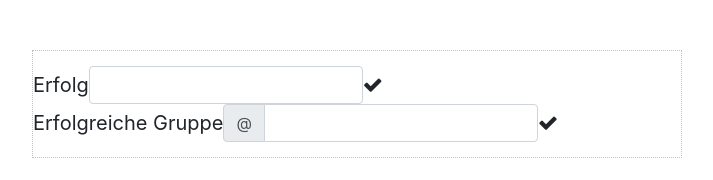
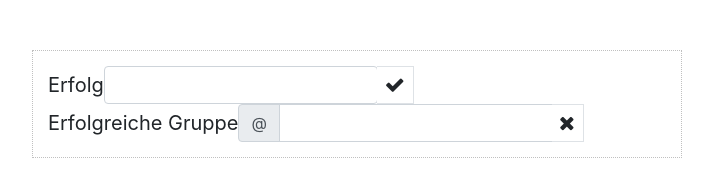
Before and after one commit to joergkrause/bootstrap4-kurz-und-gut, a website: page beispiele/Form_Success.html in a window 1280 px wide. Shown: the whole page, without its empty margins (283-996 px from the left). Drawn offline with nearby package versions, Linux system fonts and the light colour scheme.

Commit message:
Some fixes

```diff
--- a/beispiele/Form_Success.html
+++ b/beispiele/Form_Success.html
@@ -1,5 +1,6 @@
 <!DOCTYPE html>
 <html>
+
 <head>
   <title>Forms</title>
   <meta charset="utf-8" />
@@ -9,14 +10,16 @@
   <script src="../node_modules/bootstrap/dist/js/bootstrap.js"></script>
   <link href="../res/sample.css" rel="stylesheet" type="text/css" />
 </head>
+
 <body>
   <div class="container sample sample-form">
-    <div class="row">
     <form class="form-inline">
       <div class="form-group has-feedback">
         <label class="form-control-label" for="inputSuccess4">Erfolg</label>
         <input type="text" class="form-control" id="inputSuccess4" aria-describedby="inputSuccess4Status">
-          <span class="fa fa-check form-control-feedback" aria-hidden="true"></span>
+        <div class="input-group-append border-left-0 bg-white border">
+          <span class="fa fa-check form-control-feedback p-2" aria-hidden="true"></span>
+        </div>
         <span id="inputSuccess4Status" class="sr-only">(Erfolg)</span>
       </div>
     </form>
@@ -27,14 +30,15 @@
           <div class="input-group-prepend">
             <span class="input-group-text">@</span>
           </div>
-            <input type="text" class="form-control" id="inputGroupSuccess3"
-                   aria-describedby="inputGroupSuccess3Status">
+          <input type="text" class="form-control border-right-0" id="inputGroupSuccess3" aria-describedby="inputGroupSuccess3Status">
+          <div class="input-group-append border-left-0 bg-white border">
+            <span class="fa fa-close form-control-feedback p-2" aria-hidden="true"></span>
           </div>
-          <span class="fa fa-check form-control-feedback" aria-hidden="true"></span>
+        </div>
         <span id="inputGroupSuccess3Status" class="sr-only">(Erfolg)</span>
       </div>
     </form>
   </div>
-  </div>
 </body>
+
 </html>
```
Also changed, not shown: beispiele/Form_Aria.html (+1 -1 lines), beispiele/Form_Horizontal.html (+5 -4 lines), beispiele/Form_Inline.html (+4 -4 lines), beispiele/Grid_Tablet.html (+1 -1 lines), beispiele/Toolbar_InputBtnForm.html (+3 -0 lines), 1 other file. Lines whose indentation alone changed are shown as unchanged.
